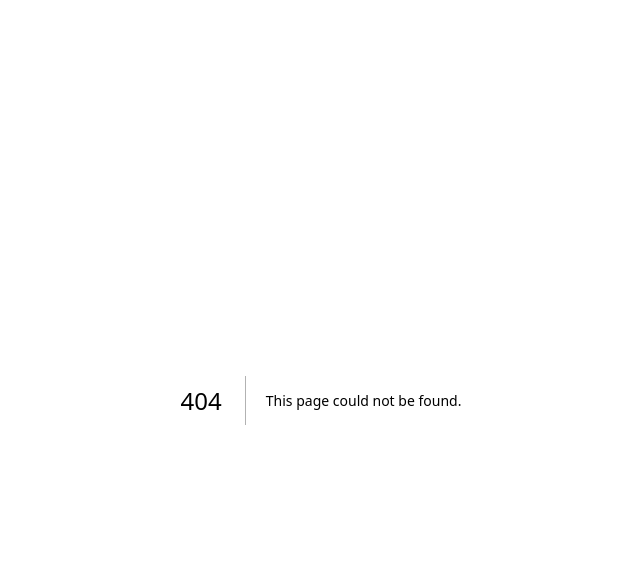
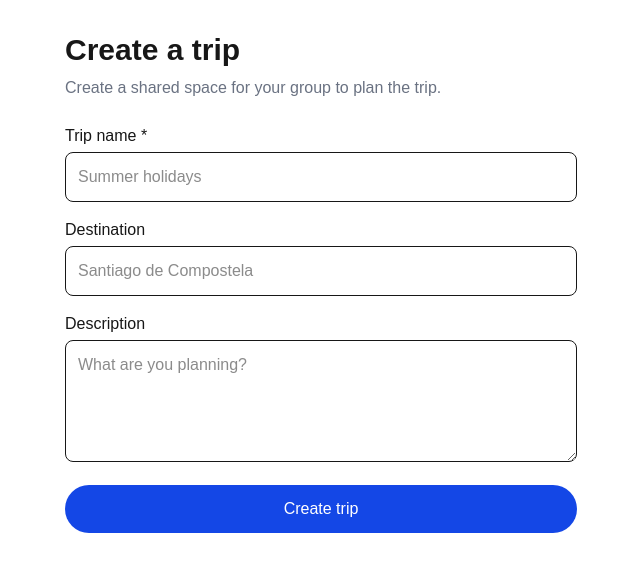
Before and after one commit to MESW-LES-2627/les-project-group-2, a Next.js app: page /trips/new in a window 1280 px wide. Before the commit this address had no page. Shown: the top 572 px of the page, without its empty margins (319-959 px from the left). Built offline with nearby package versions, Linux system fonts and the light colour scheme; no server answers.

Commit message:
Add create trip and workspace pages

```diff
--- a/app/page.tsx
+++ b/app/page.tsx
@@ -58,6 +58,13 @@ export default function Home() {
           >
             Documentation
           </a>
+          <a
+              href="/trips/new"
+              className="rounded-full bg-blue-700 px-5 py-3
+             font-medium text-white hover:bg-blue-800"
+          >
+            Create a trip
+          </a>
         </div>
       </main>
     </div>
--- /dev/null
+++ b/app/trips/[id]/page.tsx
@@ -0,0 +1,61 @@
+
+type TripWorkspacePageProps = {
+    params: Promise<{ id: string }>
+}
+
+export default async function TripWorkspacePage({
+                                                    params,
+                                                }: TripWorkspacePageProps) {
+    const { id } = await params
+
+    const sections = [
+        {
+            title: 'Dates',
+            description: 'Plan when your trip will take place.',
+        },
+        {
+            title: 'Map',
+            description: 'Explore places for your trip.',
+        },
+        {
+            title: 'Itinerary',
+            description: 'Organize activities and places.',
+        },
+        {
+            title: 'Expenses',
+            description: 'Track and share trip expenses.',
+        },
+    ]
+
+    return (
+        <main className="mx-auto max-w-5xl p-8">
+            <a href="/trips/new" className="text-sm text-blue-700">
+                ← Back to create trip
+            </a>
+
+            <header className="my-8">
+                <p className="text-sm text-gray-500">Trip workspace</p>
+                <h1 className="text-3xl font-bold">Your new trip</h1>
+                <p className="mt-2 text-sm text-gray-500">
+                    Trip ID: {id}
+                </p>
+            </header>
+
+            <div className="grid gap-4 sm:grid-cols-2">
+                {sections.map((section) => (
+                    <section
+                        key={section.title}
+                        className="rounded-xl border p-6"
+                    >
+                        <h2 className="text-xl font-semibold">
+                            {section.title}
+                        </h2>
+                        <p className="mt-2 text-gray-600">
+                            {section.description}
+                        </p>
+                    </section>
+                ))}
+            </div>
+        </main>
+    )
+}
--- /dev/null
+++ b/app/trips/new/page.tsx
@@ -0,0 +1,132 @@
+
+'use client'
+
+import { useState } from 'react'
+import { supabase } from '@/lib/supabase'
+
+export default function NewTripPage() {
+    const [name, setName] = useState('')
+    const [destination, setDestination] = useState('')
+    const [description, setDescription] = useState('')
+    const [error, setError] = useState('')
+    const [success, setSuccess] = useState('')
+    const [loading, setLoading] = useState(false)
+
+    async function handleSubmit(
+        event: React.FormEvent<HTMLFormElement>
+    ) {
+        event.preventDefault()
+        setError('')
+        setSuccess('')
+
+        if (!name.trim()) {
+            setError('Trip name is required.')
+            return
+        }
+
+        setLoading(true)
+
+        try {
+            const { error: insertError } = await supabase
+                .from('trips')
+                .insert({
+                    name: name.trim(),
+                    destination: destination.trim() || null,
+                    description: description.trim() || null,
+                })
+
+            if (insertError) {
+                throw insertError
+            }
+
+            setSuccess('Trip created successfully!')
+        } catch (err: unknown) {
+            console.error('Error creating trip:', err)
+
+            if (typeof err === 'object' && err !== null) {
+                const details = err as Record<string, unknown>
+
+                setError(
+                    [
+                        details.message,
+                        details.code,
+                        details.details,
+                        details.hint,
+                    ]
+                        .filter(Boolean)
+                        .map(String)
+                        .join(' — ') || JSON.stringify(err)
+                )
+            } else {
+                setError(String(err))
+            }
+        } finally {
+            setLoading(false)
+        }
+    }
+
+    return (
+        <main className="mx-auto w-full max-w-xl p-8">
+            <h1 className="mb-2 text-3xl font-semibold">
+                Create a trip
+            </h1>
+
+            <p className="mb-6 text-gray-500">
+                Create a shared space for your group to plan the trip.
+            </p>
+
+            <form onSubmit={handleSubmit} className="flex flex-col gap-4">
+                <div>
+                    <label htmlFor="name" className="mb-1 block">
+                        Trip name *
+                    </label>
+                    <input
+                        id="name"
+                        value={name}
+                        onChange={(event) => setName(event.target.value)}
+                        className="w-full rounded-lg border p-3"
+                        placeholder="Summer holidays"
+                    />
+                </div>
+
+                <div>
+                    <label htmlFor="destination" className="mb-1 block">
+                        Destination
+                    </label>
+                    <input
+                        id="destination"
+                        value={destination}
+                        onChange={(event) => setDestination(event.target.value)}
+                        className="w-full rounded-lg border p-3"
+                        placeholder="Santiago de Compostela"
+                    />
+                </div>
+
+                <div>
+                    <label htmlFor="description" className="mb-1 block">
+                        Description
+                    </label>
+                    <textarea
+                        id="description"
+                        value={description}
+                        onChange={(event) => setDescription(event.target.value)}
+                        className="w-full rounded-lg border p-3"
+                        rows={4}
+                        placeholder="What are you planning?"
+                    />
+                </div>
+
+                {error && <p role="alert">{error}</p>}
+
+                <button type="submit" disabled={loading}
+                        className="rounded-full bg-blue-700 px-5 py-3
+             font-medium text-white hover:bg-blue-800"
+                >
+                    {loading ? 'Creating...' : 'Create trip'}
+                </button>
+                {error && <p role="alert">{error}</p>}
+                {success && <p role="status">{success}</p>}
+            </form>
+        </main>
+    )
+}
--- /dev/null
+++ b/lib/auth.ts
@@ -0,0 +1,5 @@
+
+export function is_logged_in(): boolean {
+    // TODO: not implemented yet
+    return true
+}
```
